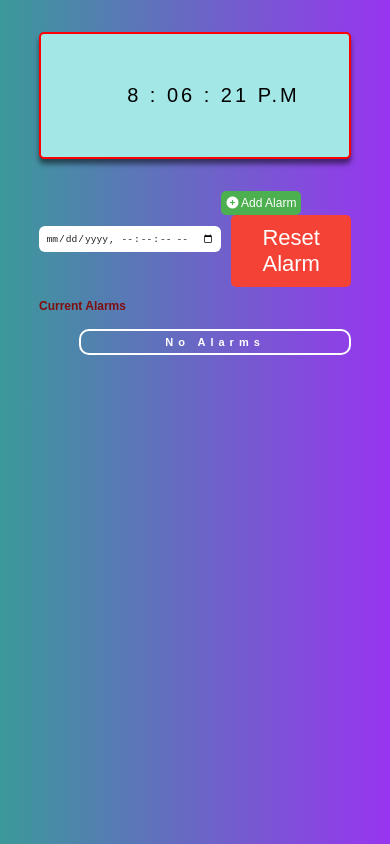
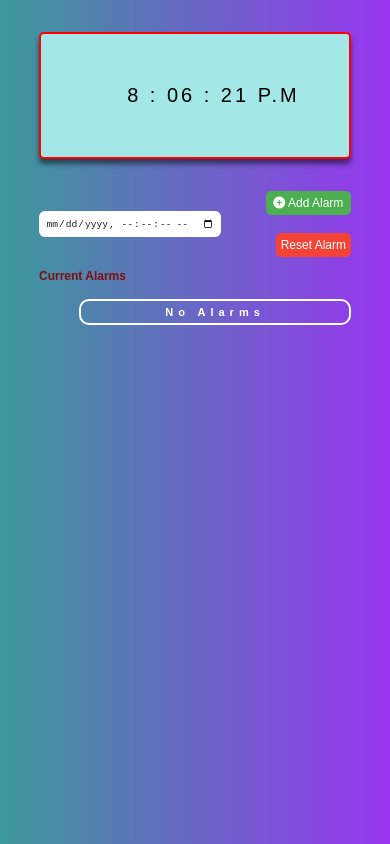
Before and after one commit to akg07/Alarm-Clock, a plain HTML site: page index.html in a window 390 px wide. Drawn offline with Linux system fonts and the light colour scheme.

Commit message:
minor changes

```diff
--- a/assets/css/style.css
+++ b/assets/css/style.css
@@ -75,6 +75,11 @@ main{
     color: #252020;
 }
 
+.submit_time{
+    display: flex;
+    flex-direction: row;
+}
+
 /* submit button  */
 #submit_alarm_time{
     padding: 10px;
@@ -97,6 +102,7 @@ main{
     margin-left: 10px;
     cursor: pointer;
 }
+
 
 /*   alarm list container  */
 .alarms-li{
@@ -145,7 +151,7 @@ main{
         padding: 0.6rem;
     }
     /* submit button  */
-    #submit_alarm_time{
+    #submit_alarm_time, #reset_alarm{
         padding: 6px;
         font-size: 20px;
     }
@@ -193,7 +199,7 @@ main{
     }
 
     /* submit button  */
-    #submit_alarm_time{
+    #submit_alarm_time, #reset_alarm{
         padding: 6px;
         font-size: 18px;
     }
@@ -231,7 +237,7 @@ main{
     }
 
     /* submit button  */
-    #submit_alarm_time{
+    #submit_alarm_time, #reset_alarm{
         padding: 5px;
         font-size: 14px;
     }
@@ -265,8 +271,14 @@ main{
         padding: 0.4rem;
     }
 
+    .submit_time{
+        display: flex;
+        flex-direction: column;
+        justify-content: space-between;
+    }
+
     /* submit button  */
-    #submit_alarm_time{
+    #submit_alarm_time, #reset_alarm{
         padding: 5px;
         font-size: 12px;
     }
```
Also changed, not shown: index.html (+1 -0 lines).
